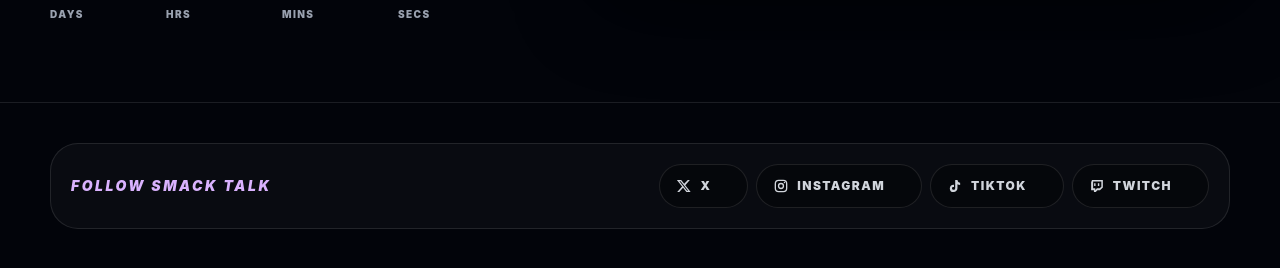
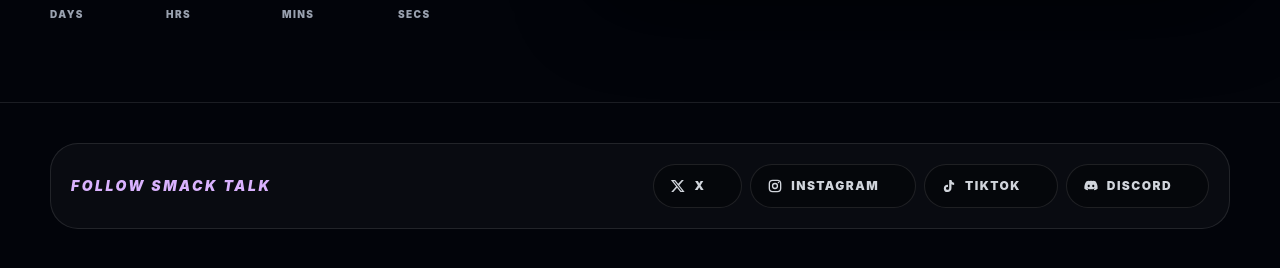
Before and after one commit to hernk1-ai/smack-talk, a Next.js app: page / in a window 1280 px wide. Shown: the part 1932-2200 px from the top of the page. Built offline with nearby package versions, Linux system fonts and the light colour scheme; no server answers.

Commit message:
Discord Link

```diff
--- a/components/landing/SocialLinks.tsx
+++ b/components/landing/SocialLinks.tsx
@@ -32,10 +32,10 @@ function TikTokIcon() {
   );
 }
 
-function TwitchIcon() {
+function DiscordIcon() {
   return (
     <svg aria-hidden="true" className="h-4 w-4" viewBox="0 0 24 24" fill="currentColor">
-      <path d="M4.5 3 3.2 6.4v12h4.2V21h2.8l2.5-2.6h3.8l4.3-4.3V3H4.5Zm14 10.1-2.4 2.4h-4.2l-2.5 2.6v-2.6H6.2V5.3h12.3v7.8Zm-3.1-5.3v4.1h-2.1V7.8h2.1Zm-5.6 0v4.1H7.7V7.8h2.1Z" />
+      <path d="M19.1 5.1A16 16 0 0 0 15.2 4l-.2.4c1.4.4 2 .9 2.8 1.4a11.8 11.8 0 0 0-11.6 0A8.3 8.3 0 0 1 9 4.4L8.8 4a16 16 0 0 0-3.9 1.1C2.4 8.8 1.8 12.4 2.1 16a16 16 0 0 0 4.8 2.4l1-1.7c-.5-.2-1-.4-1.5-.7l.4-.3a11.5 11.5 0 0 0 10.4 0l.4.3c-.5.3-1 .5-1.5.7l1 1.7a16 16 0 0 0 4.8-2.4c.4-4.2-.7-7.7-2.8-10.9ZM8.6 13.8c-.9 0-1.6-.8-1.6-1.8s.7-1.8 1.6-1.8 1.6.8 1.6 1.8-.7 1.8-1.6 1.8Zm6.8 0c-.9 0-1.6-.8-1.6-1.8s.7-1.8 1.6-1.8S17 11 17 12s-.7 1.8-1.6 1.8Z" />
     </svg>
   );
 }
@@ -76,10 +76,10 @@ const socialLinks: SocialLink[] = [
     isExternal: true,
   },
   {
-    label: "Twitch",
-    href: "https://twitch.tv/smacktalkgg",
+    label: "Discord",
+    href: "https://discord.gg/smacktalkgg",
     hoverClass: "hover:border-purple-300/50 hover:shadow-[0_0_24px_rgba(168,85,247,0.18)]",
-    icon: <TwitchIcon />,
+    icon: <DiscordIcon />,
     isExternal: true,
   },
 ];
```
